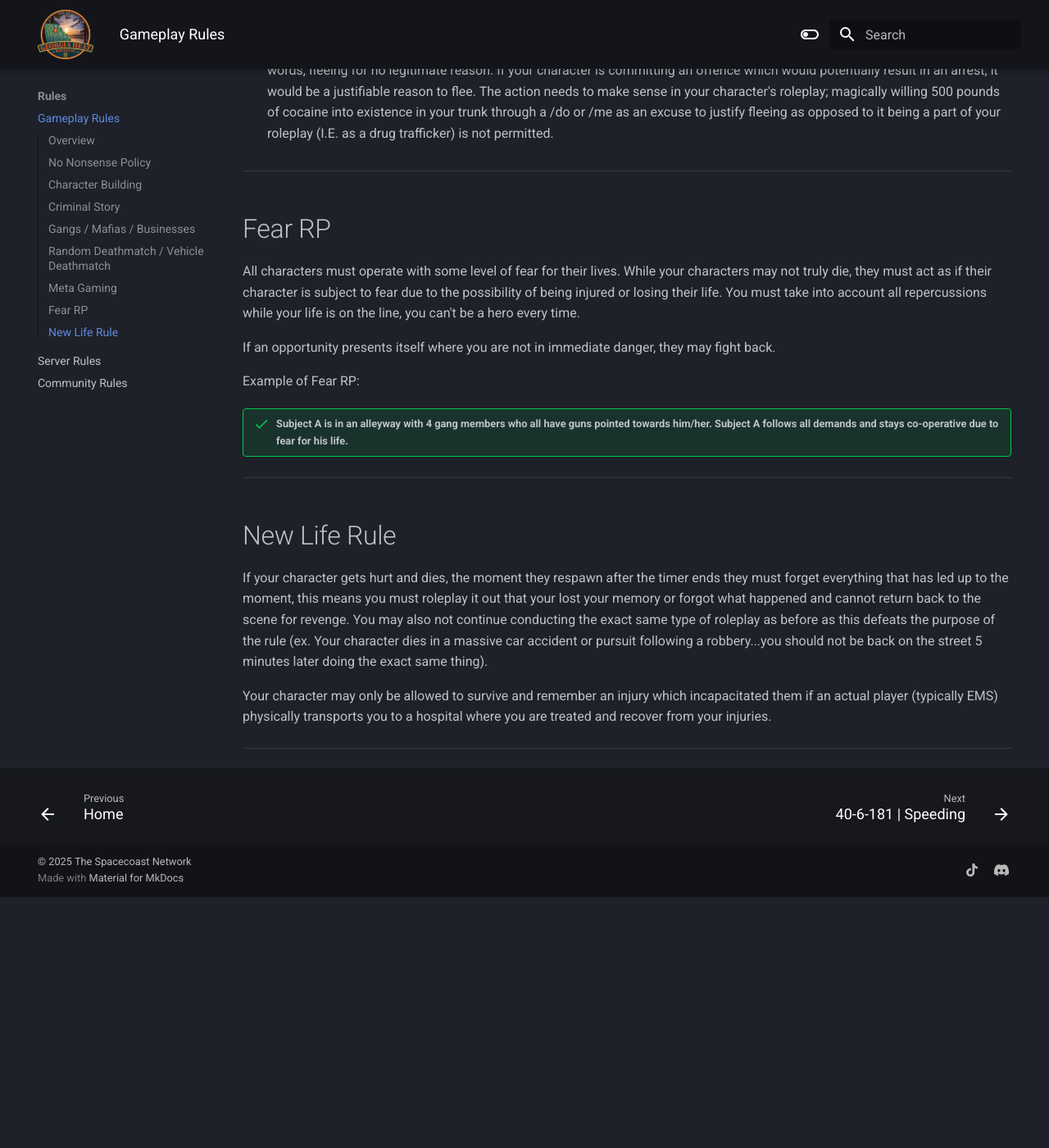
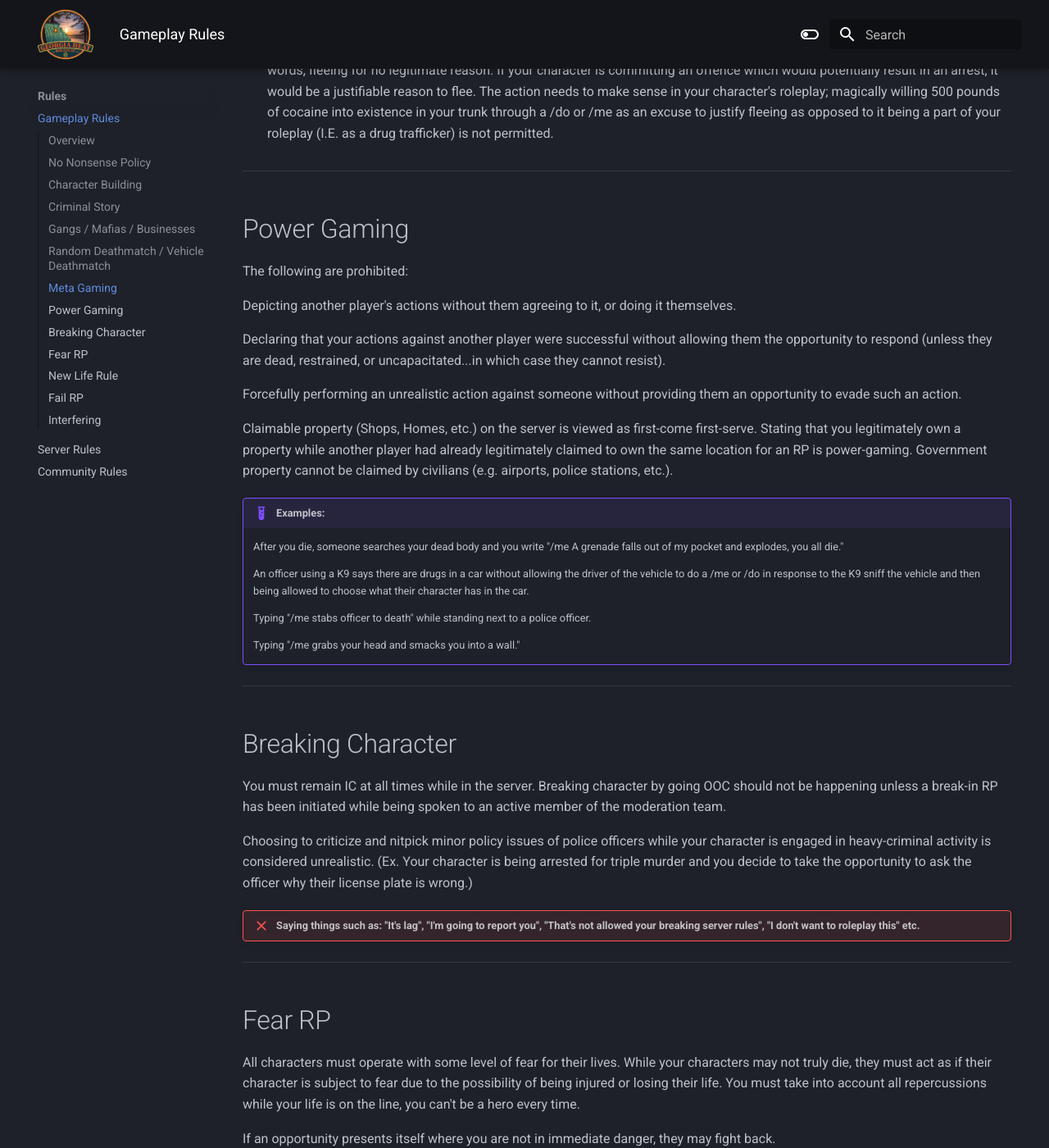
Before and after one commit to Ced-H/GHRP, an MkDocs documentation site: the page built from docs/gameplay-ruless.md, in a window 1280 px wide and 1400 px high, scrolled down 4530 px. Shown: the whole window at 82% size. Built offline with MkDocs 1.6.1 and Material for MkDocs 9.7.7, drawn with Linux system fonts in a browser that asks for light colours; before the commit the page ends 5624 px from its top, so only the background shows below that; some of the changed text lies outside the part shown.

Commit message:
Added gameplay rules

```diff
--- a/docs/gameplay-ruless.md
+++ b/docs/gameplay-ruless.md
@@ -136,6 +136,39 @@ Example of Meta Gaming:
 
 - Fleeing from the police as soon as the priority-cooldown timer expires for no reason other than to cause a pursuit. In other words, fleeing for no legitimate reason. If your character is committing an offence which would potentially result in an arrest, it would be a justifiable reason to flee. The action needs to make sense in your character's roleplay; magically willing 500 pounds of cocaine into existence in your trunk through a /do or /me as an excuse to justify fleeing as opposed to it being a part of your roleplay (I.E. as a drug trafficker) is not permitted.
 
+---
+
+## Power Gaming
+
+The following are prohibited:
+
+Depicting another player's actions without them agreeing to it, or doing it themselves.
+
+Declaring that your actions against another player were successful without allowing them the opportunity to respond (unless they are dead, restrained, or uncapacitated...in which case they cannot resist).
+
+Forcefully performing an unrealistic action against someone without providing them an opportunity to evade such an action.
+
+Claimable property (Shops, Homes, etc.) on the server is viewed as first-come first-serve. Stating that you legitimately own a property while another player had already legitimately claimed to own the same location for an RP is power-gaming. Government property cannot be claimed by civilians (e.g. airports, police stations, etc.).
+
+!!! example "Examples:"
+
+    After you die, someone searches your dead body and you write "/me A grenade falls out of my pocket and explodes, you all die."
+
+    An officer using a K9 says there are drugs in a car without allowing the driver of the vehicle to do a /me or /do in response to the K9 sniff the vehicle and then being allowed to choose what their character has in the car.
+
+    Typing "/me stabs officer to death" while standing next to a police officer.
+
+    Typing "/me grabs your head and smacks you into a wall."
+
+---
+
+## Breaking Character
+
+You must remain IC at all times while in the server. Breaking character by going OOC should not be happening unless a break-in RP has been initiated while being spoken to an active member of the moderation team.
+
+Choosing to criticize and nitpick minor policy issues of police officers while your character is engaged in heavy-criminal activity is considered unrealistic. (Ex. Your character is being arrested for triple murder and you decide to take the opportunity to ask the officer why their license plate is wrong.)
+
+!!! failure "Saying things such as: "It's lag", "I'm going to report you", "That's not allowed your breaking server rules", "I don't want to roleplay this" etc."
 
 ---
 
@@ -158,3 +191,21 @@ If your character gets hurt and dies, the moment they respawn after the timer en
 Your character may only be allowed to survive and remember an injury which incapacitated them if an actual player (typically EMS) physically transports you to a hospital where you are treated and recover from your injuries.
 
 ---
+
+## Fail RP
+
+This is anything the can be considered an unrealistic situation. This is usually common sense, simply ask yourself these questions: Does this happen IRL? or Would you do this IRL? or Does this match your character's storyline?
+
+---
+
+## Interfering
+
+Interfering is prohibited and is defined as when a player forcefully interjects themselves into a different player's RP without meaningful or practical objectives, causing the pre-existing RP to be ruined or the outcome to be changed. However; acting in the capacity of a good Samaritan shall not be considered Interfering.
+
+Example of Interfering:
+
+!!! failure "Subject A is on a scene with officers, Subject B comes up to the traffic stop and kicks the subject's vehicle for no reason and runs off causing the officers to follow."
+
+Example of Good Samaritan:
+
+!!! success Subject A Shoots a police officer, Subject B; a civilian walking along the path draws their personal weapon and shoots Subject A dead and calls for Medical and Police Services.
--- a/mkdocs.yml
+++ b/mkdocs.yml
@@ -40,6 +40,7 @@ markdown_extensions:
   - pymdownx.superfences
   - toc:
       permalink: false
+  - attr-list
 
 extra_css:
   - stylesheets/extra.css
```
